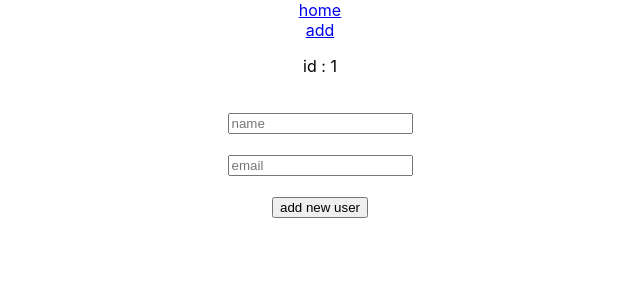
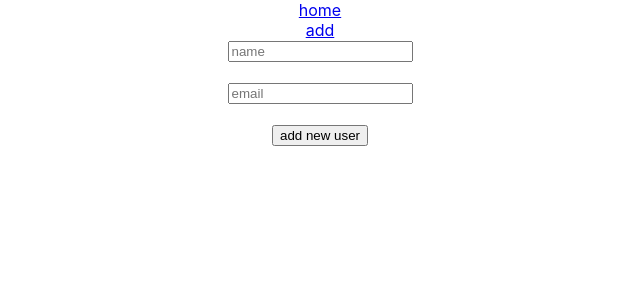
Before and after one commit to Mainul163/my-first-node-react, a React (Create React App) app: page /update/1 in a window 1280 px wide. Shown: the top 300 px of the page, without its empty margins (320-960 px from the left). Built offline with nearby package versions, Linux system fonts and the light colour scheme; no server answers.

Commit message:
input value second time update two

```diff
--- a/src/components/updateUser/UpdateUser.jsx
+++ b/src/components/updateUser/UpdateUser.jsx
@@ -27,10 +27,9 @@ useEffect(()=>{
 
 },[id,singleUser?.name,singleUser?.email])
 
-
   return (
     <div>
-      <p>id : {id}</p><br />
+
 
       <form onSubmit={handleAddUser}>
         <input type="text" name="name" placeholder="name" defaultValue={value?.name} required />
```
